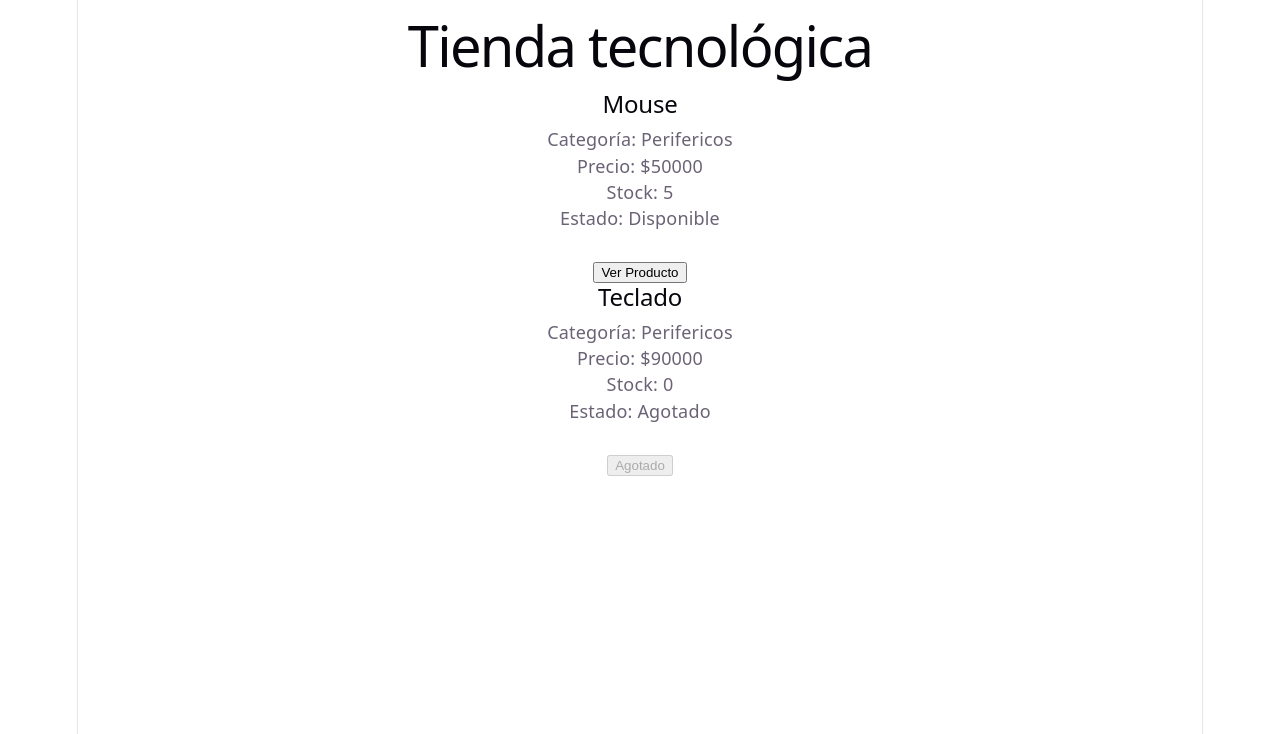
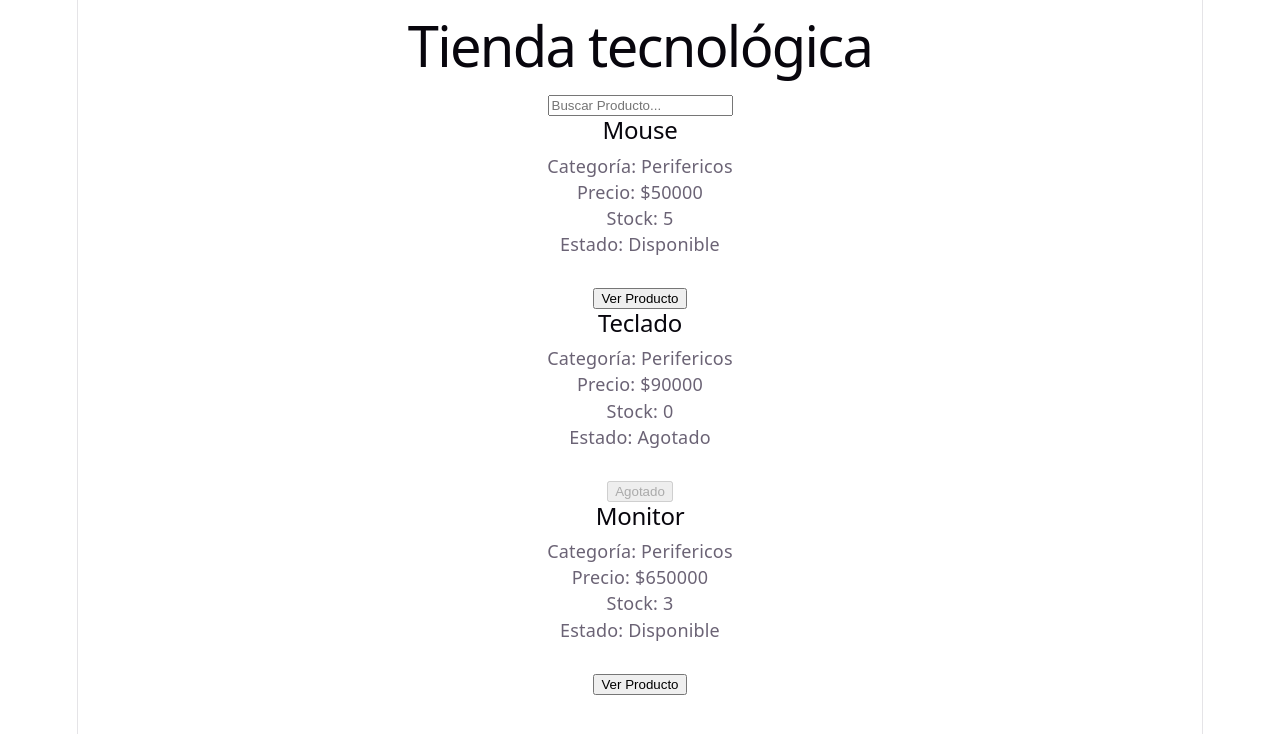
Before and after one commit to DonJuan4-6/tienda-reactv2, a React (Vite) app: page / in a window 1280 px wide. Shown: the top 734 px of the page. Built offline with nearby package versions, Linux system fonts and the light colour scheme.

Commit message:
feat: Se implementó un buscador de productos

```diff
--- a/src/App.jsx
+++ b/src/App.jsx
@@ -1,17 +1,37 @@
 import ProductoCard from './components/ProductoCard';
 import { productos } from './data/productos';
 import './App.css'
+import { useState } from 'react';
 
 function App() {
+  const [busqueda, setBusqueda] = useState("");
+  const productosFiltrados = productos.filter(producto =>
+              producto.nombre
+              .toLowerCase()
+              .includes(busqueda.toLowerCase())
+            );
+
   return (
     <main>
       <h1>Tienda tecnológica</h1>
-      {productos.map(producto => (
+      <input type="text"
+             placeholder="Buscar Producto..."
+             value={busqueda}
+             onChange={(evento)=>{
+              setBusqueda(evento.target.value);
+             }}
+      />
+      {productosFiltrados.map(producto => (
         <ProductoCard
           key={producto.id}
           producto={producto}
         />
       ))}
+
+      {productosFiltrados.length === 0
+          ?<p>No se encontraron productos.</p>
+          : null
+        }
     </main>
   );
 }
--- a/src/data/productos.js
+++ b/src/data/productos.js
@@ -1,6 +1,9 @@
+import ProductoCard from "../components/ProductoCard";
+
 export const productos = [
   { id: 1, nombre: 'Mouse', precio: 50000, categoria: 'Perifericos', stock: 5 },
-  { id: 2, nombre: 'Teclado', precio: 90000, categoria: 'Perifericos', stock: 0 }
+  { id: 2, nombre: 'Teclado', precio: 90000, categoria: 'Perifericos', stock: 0 },
+  { id: 3, nombre: 'Monitor', precio: 650000, categoria: 'Perifericos', stock: 3 }
 ];
 //EXPORTACION DE UNA PEQUEÑA LISTA DE PRODUCTOS
 //PARTE 1 DE: React, separar datos y componentes
```
